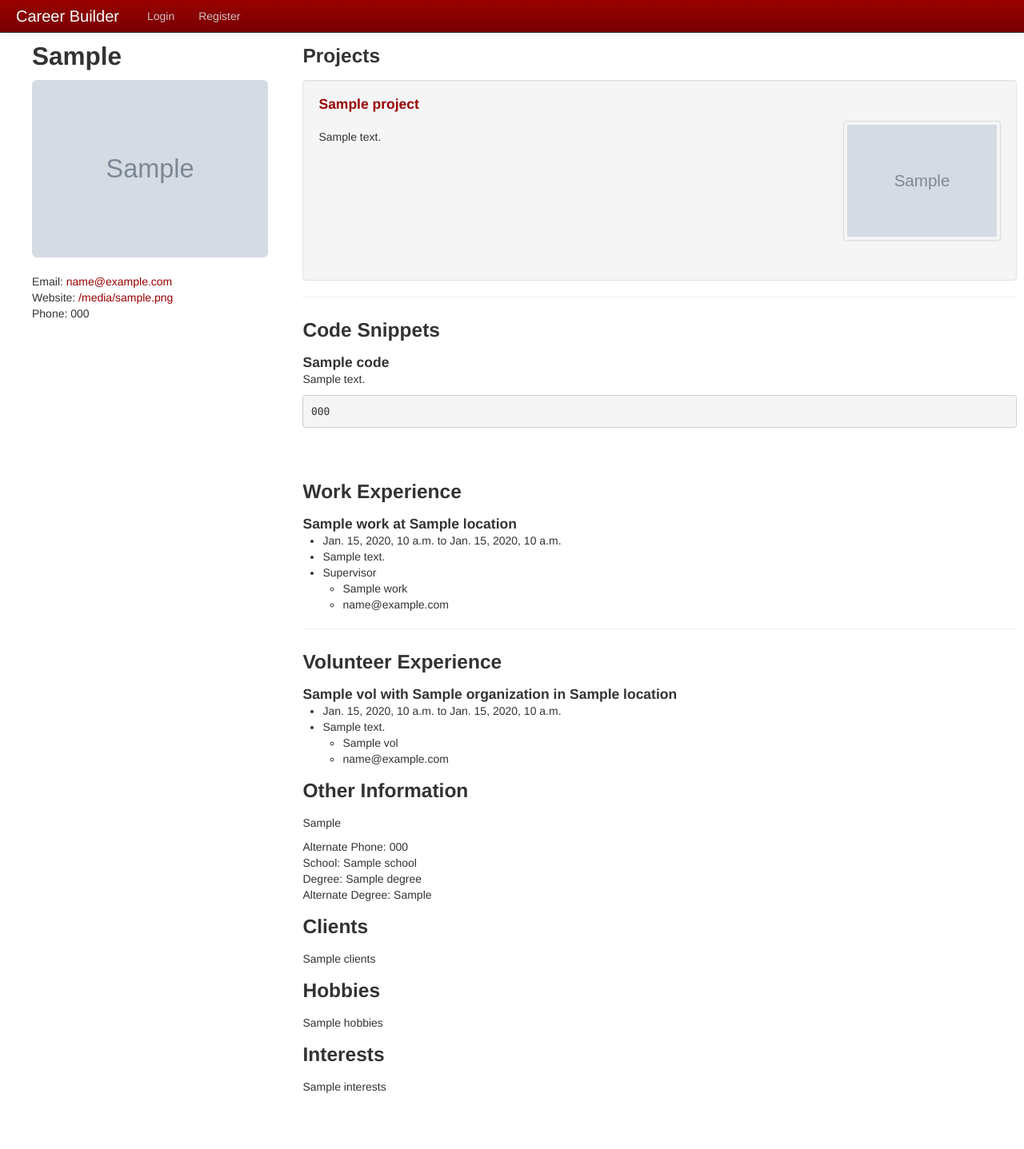
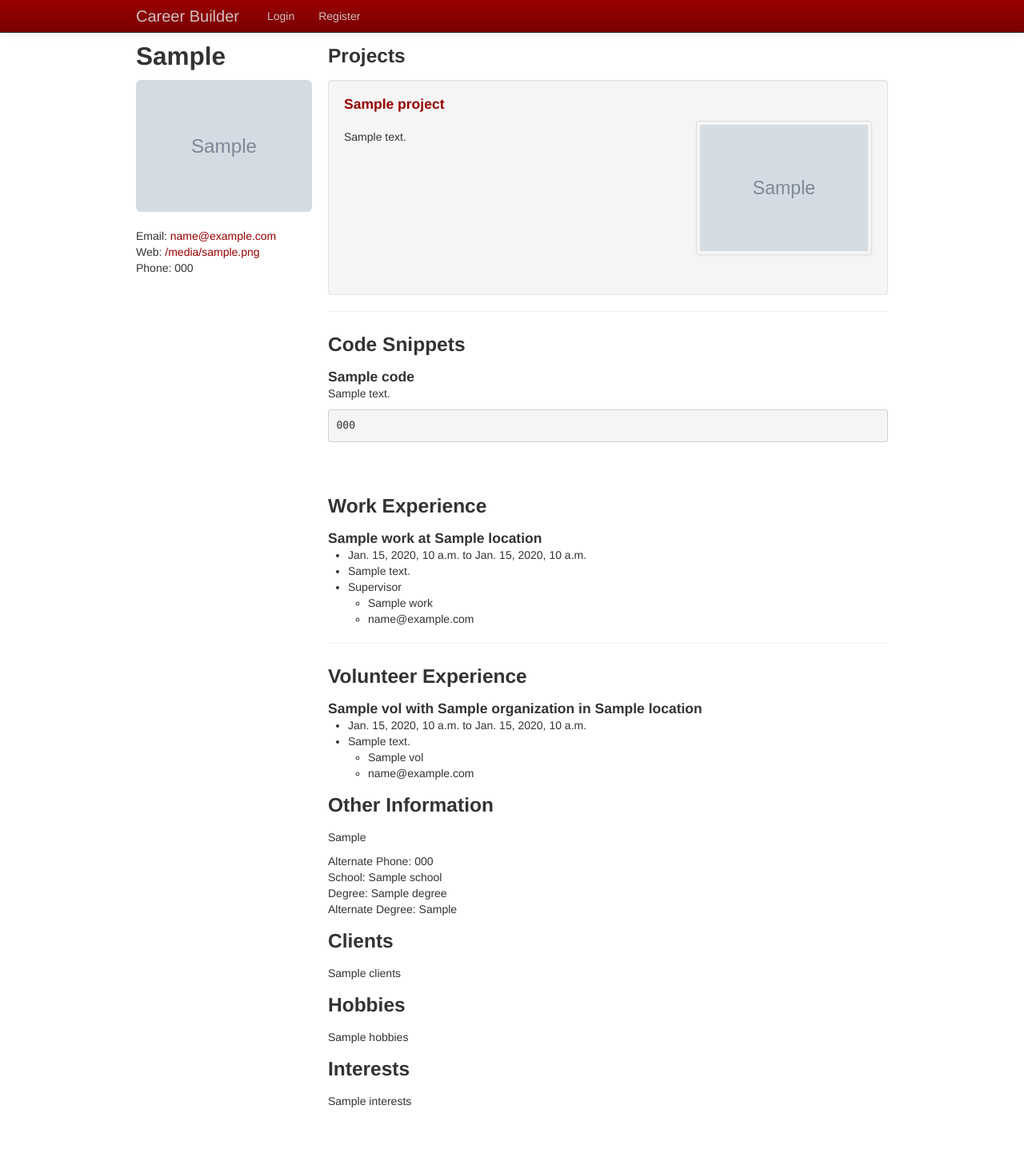
Before and after one commit to ryanzbone/ResumeBuilder, a Django app: template templates/profile.html in a window 1280 px wide. Shown: the whole page at 80% size. Before the commit the page ends 1367 px from the top, so only its background shows below. Run offline with Django 3.2, Linux system fonts and the light colour scheme; the template is opened without the code that fills it: most values are stand-ins (such as "Sample title", 1, 10 or a date in 2020); grey boxes marked "Sample" are stand-in pictures; some libraries are stand-ins or nearby versions.

Commit message:
testing non-responsive

```diff
--- a/templates/base.html
+++ b/templates/base.html
@@ -18,7 +18,7 @@
     .page-content {padding:40px;}
     </style>
 
-    <link href="{{ STATIC_URL }}css/bootstrap-responsive.css" rel="stylesheet">
+    <!-- <link href="{{ STATIC_URL }}css/bootstrap-responsive.css" rel="stylesheet"> -->
     {% block head %}{% endblock %}
 
 </head>
@@ -26,7 +26,7 @@
 <body>
     <div class="navbar navbar-fixed-top navbar-inverse">
         <div class="navbar-inner">
-            <div class="container-fluid">
+            <!-- <div class="container-fluid"> --><div class="container">
                 <a class="brand" href="/">Career Builder</a>
                 <ul class="nav">
                     {% if user.is_authenticated %}
@@ -45,8 +45,8 @@
     </div>
 
 
-    <div class="container-fluid page-content">
-        <div class="row-fluid">
+    <!-- <div class="container-fluid page-content">--><div class="container page-content">
+        <!-- <div class="row-fluid"> --><div class="row">
             {% block content %}
             {% endblock %}
         </div>
--- a/templates/profile_body.html
+++ b/templates/profile_body.html
@@ -8,8 +8,8 @@
 			{% if project.inDevelopment %}<span class="label label-warning pull-right">In Development</span>{% endif %}
 			</h4>
 			{% if project.projectImage %}
-			<div class="row-fluid">
-				<div class="span9">
+			<!-- <div class="row-fluid"> --><div class="row">
+				<div class="span5">
 					<p><br/>{{ project.description }}</p>
 				</div>
 				<ul class="thumbnails">
--- a/templates/profile_menu.html
+++ b/templates/profile_menu.html
@@ -9,7 +9,7 @@
 		</br>
 		</br>
 		{% if userProfile.email %}Email: <a href="mailto:{{ userProfile.email }}">{{ userProfile.email }}</a></br>{% endif %}
-		{% if userProfile.url %}Website: <a href="{{ userProfile.url }}">{{ userProfile.url }}</a></br>{% endif %}
+		{% if userProfile.url %}Web: <a href="{{ userProfile.url }}">{{ userProfile.url }}</a></br>{% endif %}
 		{% if userProfile.phone %}Phone: {{ userProfile.phone }}</br></br>{% endif %}
 
 		{% if user.is_authenticated and isThisUser %}
```
Also changed, not shown: DB/resumebuilder.db.
